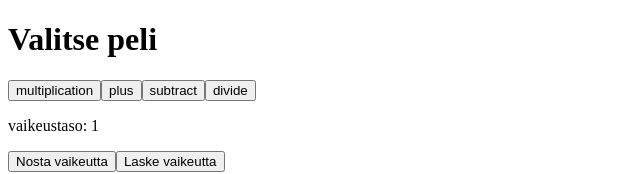
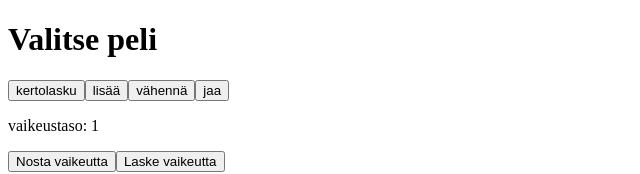
Before and after one commit to Beolpluusor/GertoLaskuGeneraattori, a React (Vite) app: page / in a window 1280 px wide. Shown: the top 174 px of the page, without its empty margins (0-640 px from the left). Built offline with nearby package versions, Linux system fonts and the light colour scheme.

Commit message:
gamelista changed to translation targets

```diff
--- a/src/languages/translations.js
+++ b/src/languages/translations.js
@@ -1,5 +1,9 @@
 export const translations = {
     fi: {
+        game1: "kertolasku",
+        game2: "lisää",
+        game3: "vähennä",
+        game4: "jaa",
         chooseGame: "Valitse peli",
         raiseDifficulty: "Nosta vaikeutta",
         lowerDifficulty: "Laske vaikeutta",
@@ -19,6 +23,10 @@ export const translations = {
     },
 
     en: {
+        game1: "multiply",
+        game2: "plus",
+        game3: "subtraction",
+        game4: "divide",
         chooseGame: "Choose game",
         raiseDifficulty: "Raise difficulty",
         lowerDifficulty: "Lower difficulty",
--- a/src/pages/gamepage.jsx
+++ b/src/pages/gamepage.jsx
@@ -3,10 +3,10 @@ import { useNavigate } from "react-router-dom";
 import { translations } from "../languages/translations";
 
 function GamePage ({difficulty, setDifficulty, language, setLanguage }) {
+    const t = translations[language];
     const [ chooseGame, setChooseGame ] = useState("");
-    const listGames = ["multiplication", "plus", "subtract", "divide"]
+    const listGames = [t.game1, t.game2, t.game3, t.game4];
     const navigate = useNavigate();
-    const t = translations[language];
 
 
     function gameSelect(selectedGame) {
@@ -28,7 +28,6 @@ function GamePage ({difficulty, setDifficulty, language, setLanguage }) {
             navigate("/divide");
         }
     }
-
 
     return (
         <>
```
